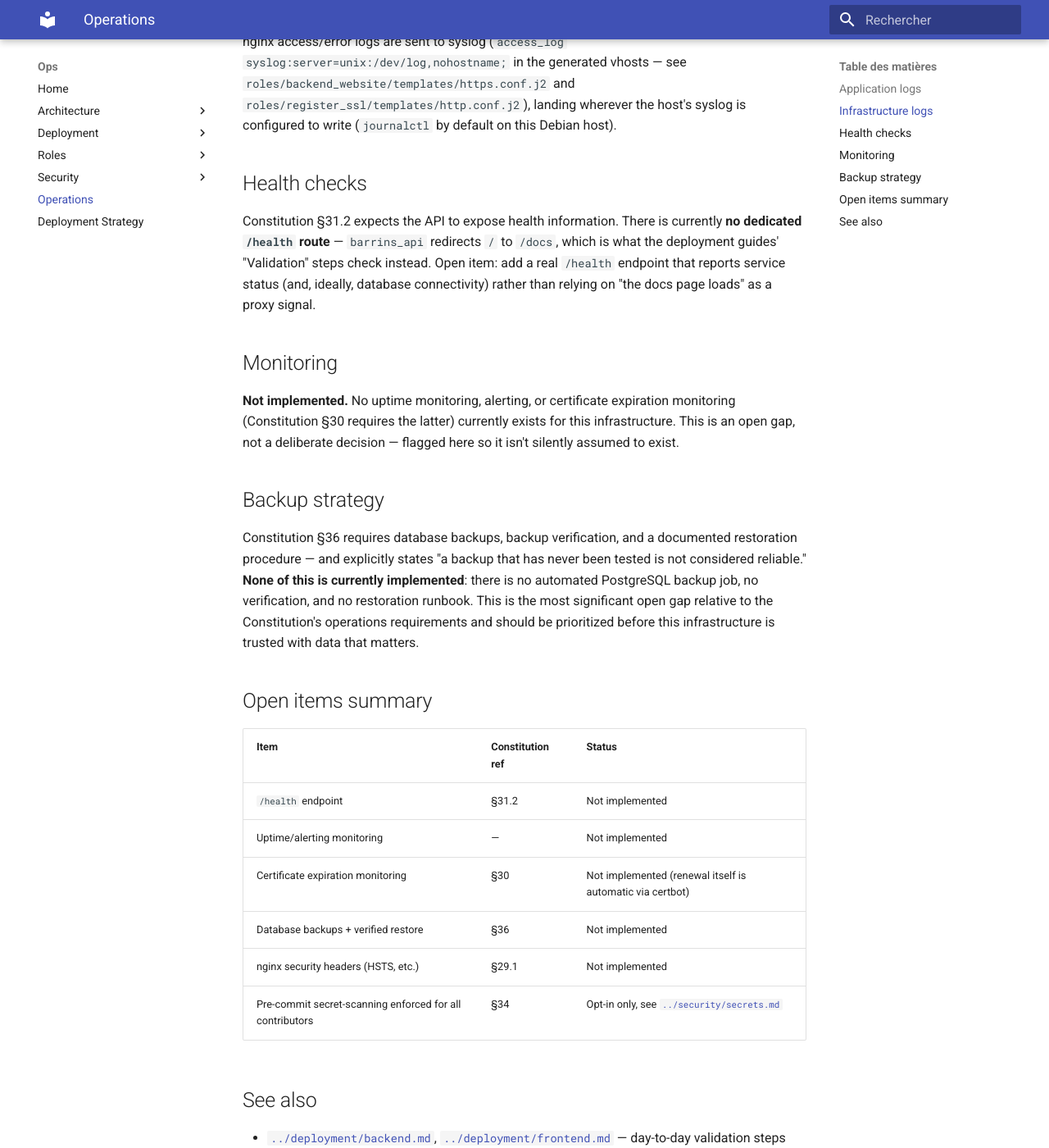
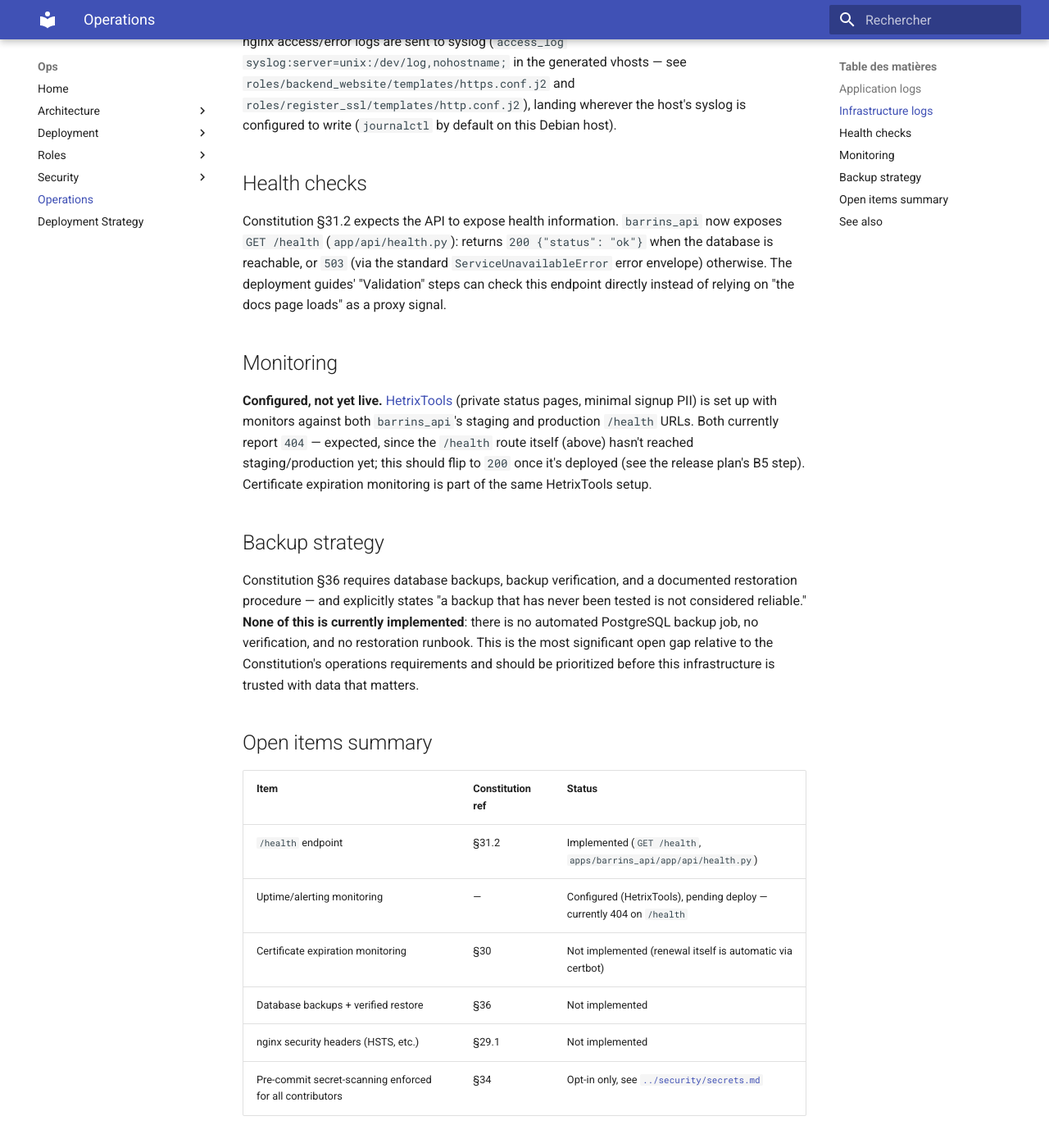
Before and after one commit to Spigushe/barrins-project, an MkDocs documentation site: the page built from docs/content/ops/operations/index.md, in a window 1280 px wide and 1400 px high, scrolled down 551 px. Shown: the whole window at 82% size. Built offline with MkDocs 1.6.1 and Material for MkDocs 9.7.7, drawn with Linux system fonts in a browser that asks for light colours.

Commit message:
feat(barrins-api): add /health endpoint with DB connectivity check
Closes the open item in docs/content/ops/operations/index.md (§31.2):
GET /health now reports 200 {"status": "ok"} when the database is
reachable, or 503 via the existing AppException error envelope
otherwise. External uptime monitoring (HetrixTools) is already
configured against both apps' /health URLs, currently 404 until this
lands on staging/production.

```diff
--- a/docs/content/ops/operations/index.md
+++ b/docs/content/ops/operations/index.md
@@ -25,19 +25,22 @@ host).
 
 ## Health checks
 
-Constitution §31.2 expects the API to expose health information. There is
-currently **no dedicated `/health` route** — `barrins_api` redirects `/`
-to `/docs`, which is what the deployment guides' "Validation" steps check
-instead. Open item: add a real `/health` endpoint that reports service
-status (and, ideally, database connectivity) rather than relying on "the
-docs page loads" as a proxy signal.
+Constitution §31.2 expects the API to expose health information.
+`barrins_api` now exposes `GET /health` (`app/api/health.py`): returns
+`200 {"status": "ok"}` when the database is reachable, or `503` (via the
+standard `ServiceUnavailableError` error envelope) otherwise. The
+deployment guides' "Validation" steps can check this endpoint directly
+instead of relying on "the docs page loads" as a proxy signal.
 
 ## Monitoring
 
-**Not implemented.** No uptime monitoring, alerting, or certificate
-expiration monitoring (Constitution §30 requires the latter) currently
-exists for this infrastructure. This is an open gap, not a deliberate
-decision — flagged here so it isn't silently assumed to exist.
+**Configured, not yet live.** [HetrixTools](https://hetrixtools.com/)
+(private status pages, minimal signup PII) is set up with monitors
+against both `barrins_api`'s staging and production `/health` URLs.
+Both currently report `404` — expected, since the `/health` route itself
+(above) hasn't reached staging/production yet; this should flip to `200`
+once it's deployed (see the release plan's B5 step). Certificate
+expiration monitoring is part of the same HetrixTools setup.
 
 ## Backup strategy
 
@@ -54,8 +57,8 @@ that matters.
 
 | Item | Constitution ref | Status |
 | --- | --- | --- |
-| `/health` endpoint | §31.2 | Not implemented |
-| Uptime/alerting monitoring | — | Not implemented |
+| `/health` endpoint | §31.2 | Implemented (`GET /health`, `apps/barrins_api/app/api/health.py`) |
+| Uptime/alerting monitoring | — | Configured (HetrixTools), pending deploy — currently 404 on `/health` |
 | Certificate expiration monitoring | §30 | Not implemented (renewal itself is automatic via certbot) |
 | Database backups + verified restore | §36 | Not implemented |
 | nginx security headers (HSTS, etc.) | §29.1 | Not implemented |
```
Also changed, not shown: docs/project/first_production_release/a1-monitoring-health/index.md (+19 -13 lines), 4 other files.
